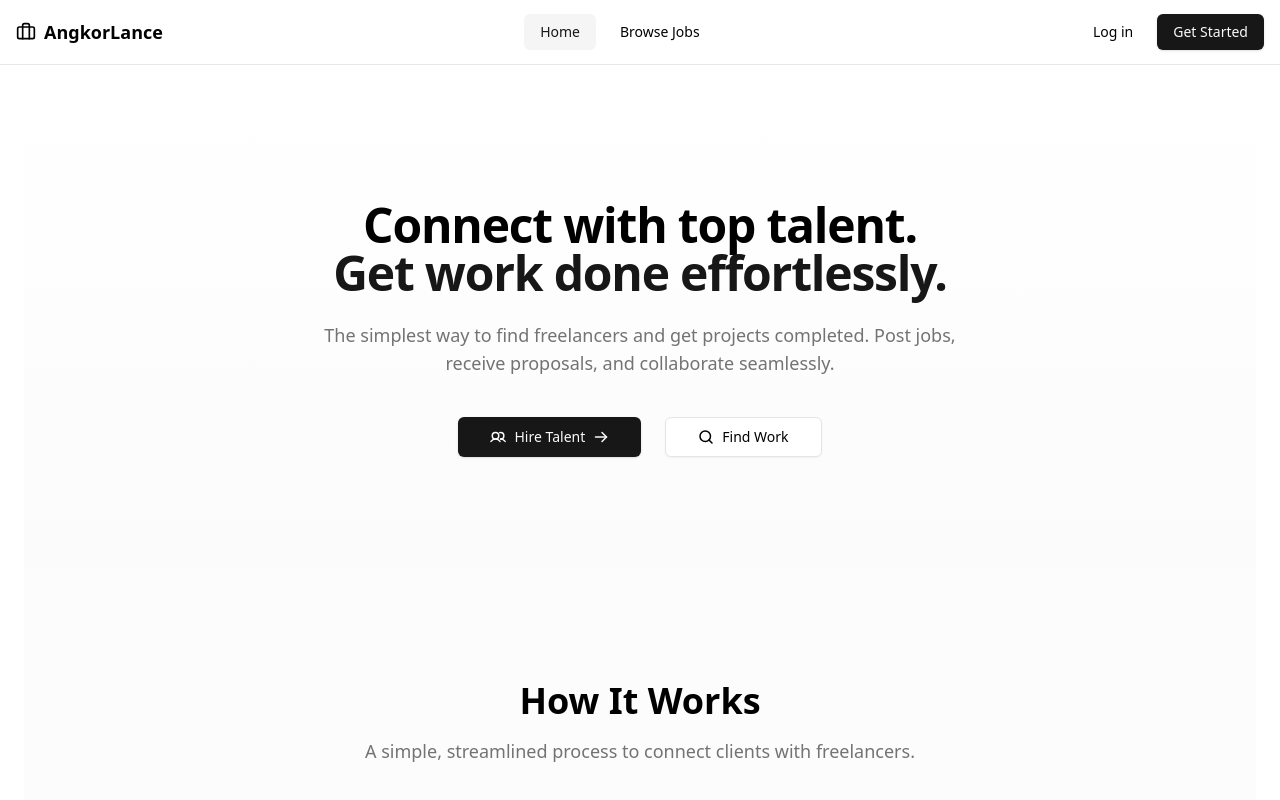
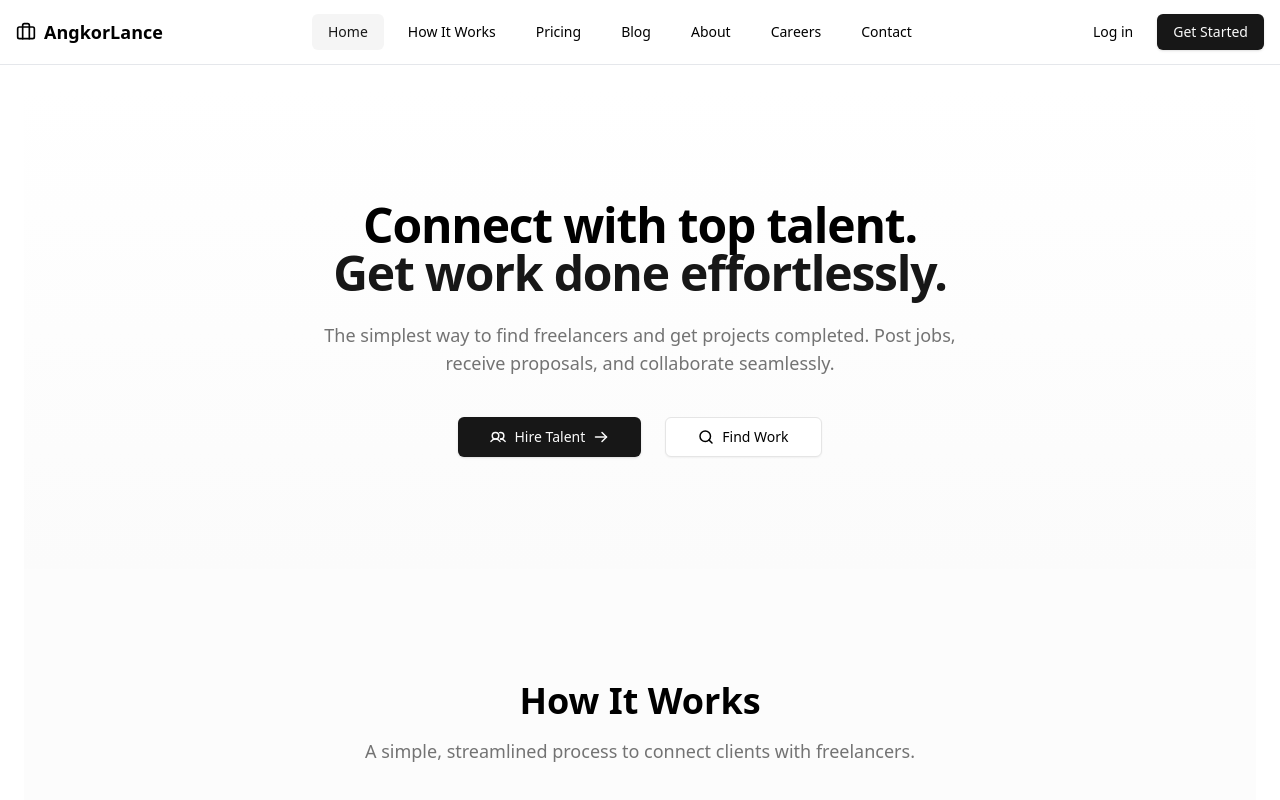
Before and after one commit to Panhavoan-Kymeas/AngkorLance, a React app in the folder frontend/: page / in a window 1280 px wide. Shown: the top 800 px of the page. Built offline with nearby package versions, Linux system fonts and the light colour scheme; the HTML template or start-up script is replaced by a standard one.

Commit message:
fix navbar rendered role (client | freelancer)

```diff
--- a/frontend/src/components/Footer/Footer.tsx
+++ b/frontend/src/components/Footer/Footer.tsx
@@ -1,13 +1,15 @@
+import { useState } from "react"
+import type { ChangeEvent } from "react"
 import { Briefcase } from "lucide-react"
 import { Button } from "@/components/ui/button"
 import { Input } from "@/components/ui/input"
 import { Separator } from "@/components/ui/separator"
-import { useState } from "react"
-import type { ChangeEvent } from "react"
 import { Link } from "react-router-dom"
+import { useAuth } from "@/contexts/useAuth";
 
 export default function Footer() {
   const [email, setEmail] = useState<string>("")
+  const { user } = useAuth()
 
   // Handle input changes
   const handleInputChange = (e: ChangeEvent<HTMLInputElement>): void => {
@@ -20,16 +22,35 @@ export default function Footer() {
       alert("Please enter your email")
       return
     }
-    // Replace with your subscription API call
     alert(`Subscribed with ${email}`)
     setEmail("")
+  }
+
+  /** Determine product links based on role */
+  let productLinks = [
+    { label: "Browse Jobs", path: "/jobs" },
+    { label: "Post a Job", path: "/post-job" },
+    { label: "Pricing", path: "/pricing" },
+    { label: "How it Works", path: "/how-it-works" },
+  ]
+
+  if (user?.role === "FREELANCER") {
+    productLinks = [
+      { label: "Browse Jobs", path: "/freelancer/browse-jobs" },
+      { label: "My Proposals", path: "/freelancer/proposals" },
+    ]
+  } else if (user?.role === "CLIENT") {
+    productLinks = [
+      { label: "Post a Job", path: "/client/jobs/create" },
+      { label: "My Jobs", path: "/client/jobs" },
+    ]
   }
 
   return (
     <footer className="border-t bg-background">
       <div className="mx-auto px-4 py-12 w-full max-w-7xl">
 
-        {/* Top Section: Grid */}
+        {/* Top Section */}
         <div className="grid grid-cols-1 gap-10 md:grid-cols-4">
 
           {/* Brand */}
@@ -50,30 +71,17 @@ export default function Footer() {
               Product
             </h4>
             <div className="flex flex-col gap-2 text-sm text-muted-foreground">
-              <Link to="/jobs">
-                <Button variant="link" className="p-0 h-auto justify-start">
-                  Browse Jobs
-                </Button>
-              </Link>
-              <Link to="/post-job">
-                <Button variant="link" className="p-0 h-auto justify-start">
-                  Post a Job
-                </Button>
-              </Link>
-              <Link to="/pricing">
-                <Button variant="link" className="p-0 h-auto justify-start">
-                  Pricing
-                </Button>
-              </Link>
-              <Link to="/how-it-works">
-                <Button variant="link" className="p-0 h-auto justify-start">
-                  How it Works
-                </Button>
-              </Link>
+              {productLinks.map((link) => (
+                <Link key={link.path} to={link.path}>
+                  <Button variant="link" className="p-0 h-auto justify-start">
+                    {link.label}
+                  </Button>
+                </Link>
+              ))}
             </div>
           </div>
 
-          {/* Company Links */}
+          {/* Company Links (same for all roles) */}
           <div className="space-y-4">
             <h4 className="text-sm font-semibold uppercase tracking-wider">
               Company
@@ -119,13 +127,14 @@ export default function Footer() {
               <Button onClick={handleSubscribe}>Subscribe</Button>
             </div>
           </div>
+
         </div>
 
         <Separator className="my-8" />
 
         {/* Bottom Section */}
         <div className="flex flex-col items-center justify-between gap-4 text-sm text-muted-foreground md:flex-row">
-          <p>© {new Date().getFullYear()} FreelanceHub. All rights reserved.</p>
+          <p>© {new Date().getFullYear()} Angkorlance. All rights reserved.</p>
           <div className="flex gap-4">
             <Link to="/terms">
               <Button variant="link" className="p-0 h-auto">Terms</Button>
--- a/frontend/src/layouts/PublicLayout.tsx
+++ b/frontend/src/layouts/PublicLayout.tsx
@@ -1,37 +1,51 @@
 import React from "react";
 import Navbar from "@/components/Navbar/Navbar";
 import Footer from "@/components/Footer/Footer";
-import { Outlet } from "react-router-dom";
+import { Outlet, useNavigate, useLocation } from "react-router-dom";
 import { useAuth } from "@/contexts/useAuth";
+import { publicPages, freelancerPages, clientPages } from "@/types/navigation";
 import type { NavItem, Page } from "@/types/navigation";
 
-interface PublicLayoutProps {
-  pages: NavItem[];
-}
+const PublicLayout: React.FC = () => {
+  const { user, logout } = useAuth();
+  const navigate = useNavigate();
+  const location = useLocation();
 
-const PublicLayout: React.FC<PublicLayoutProps> = ({ pages }) => {
-  const { user, logout } = useAuth();
+  /** Decide which pages navbar should show */
+  let pages: NavItem[] = publicPages;
 
-  // Filter center tabs (hide login/signup in center tabs)
-  const centerTabs = pages.filter((p) => p.key !== "login" && p.key !== "signup");
+  if (user?.role === "FREELANCER") pages = freelancerPages;
+  else if (user?.role === "CLIENT") pages = clientPages;
+
+  /** Filter center tabs for navbar: hide login/signup and Dashboard/Profile */
+  const centerTabs = pages.filter(
+    (p) => !["login", "signup", "dashboard", "profile"].includes(p.key)
+  );
+
+  /** Determine active page from current URL */
+  const initialActivePage: Page =
+    pages.find((p) => p.path === location.pathname)?.key ?? "home";
+
+  const [activePage, setActivePage] = React.useState<Page>(initialActivePage);
 
   const handleNavigate = (page: Page) => {
+    setActivePage(page);
     const navItem = pages.find((p) => p.key === page);
-    if (navItem) window.location.href = navItem.path; // simple navigation fallback
+    if (navItem) navigate(navItem.path);
   };
 
   return (
     <div className="min-h-screen flex flex-col">
-      {/* Navbar with filtered pages and auth */}
+      {/* Navbar with role-aware pages, avatar still visible */}
       <Navbar
         pages={centerTabs}
-        active="home"
+        active={activePage}
         onNavigate={handleNavigate}
-        user={user ?? undefined}
+        user={user ?? undefined} // show avatar if logged in
         onLogout={logout}
       />
 
-      {/* Page content */}
+      {/* Render page content */}
       <main className="flex-1 p-6">
         <Outlet />
       </main>
--- a/frontend/src/pages/freelancer/ProfilePage.tsx
+++ b/frontend/src/pages/freelancer/ProfilePage.tsx
@@ -1,5 +1,5 @@
 import React, { useState } from "react";
-import { Avatar } from "@/components/ui/avatar";
+import { Avatar, AvatarImage, AvatarFallback } from "@/components/ui/avatar";
 import { Button } from "@/components/ui/button";
 import { Tabs, TabsContent, TabsList, TabsTrigger } from "@/components/ui/tabs";
 import { Input } from "@/components/ui/input";
@@ -42,7 +42,10 @@ const ProfilePage: React.FC<ProfilePageProps> = ({ user }) => {
     <div className="max-w-4xl mx-auto bg-white p-6 rounded-lg shadow-md space-y-6">
       {/* Header */}
       <div className="flex items-center gap-4">
-        <Avatar className="w-24 h-24" src={user.avatarUrl} />
+        <Avatar className="w-24 h-24">
+          <AvatarImage src={user.avatarUrl} />
+          <AvatarFallback>{user.name[0]}</AvatarFallback>
+        </Avatar>
         <div className="flex-1">
           <h1 className="text-2xl font-bold">{user.name}</h1>
           <p className="text-gray-500">{user.role}</p>
--- a/frontend/src/routes/PublicRoutes.tsx
+++ b/frontend/src/routes/PublicRoutes.tsx
@@ -9,15 +9,23 @@ import PricingPage from "@/pages/public/PricingPage";
 import CareerPage from "@/pages/public/CareerPage";
 import ContactPage from "@/pages/public/ContactPage";
 import HowItWorksPage from "@/pages/public/HowItWorksPage";
-import { publicPages } from "@/types/navigation";
 
-const companyName = "Angkorlance";
+import { publicPages, freelancerPages, clientPages } from "@/types/navigation";
+import { useAuth } from "@/contexts/useAuth";
+
+const companyName = "AngkorLance";
 
 const PublicRoutes: React.FC = () => {
+  const { user } = useAuth();
+
+  /** Decide which pages navbar should show */
+  let pagesToShow = publicPages;
+  if (user?.role === "FREELANCER") pagesToShow = freelancerPages;
+  if (user?.role === "CLIENT") pagesToShow = clientPages;
+
   return (
     <Routes>
-      {/* Wrap all public pages with PublicLayout */}
-      <Route element={<PublicLayout pages={publicPages} />}>
+      <Route element={<PublicLayout pages={pagesToShow} />}>
         <Route path="/" element={<LandingPage />} />
         <Route path="/about" element={<About companyName={companyName} />} />
         <Route path="/blog" element={<BlogPage />} />
--- a/frontend/src/types/navigation.ts
+++ b/frontend/src/types/navigation.ts
@@ -1,17 +1,28 @@
 export type Page =
+  // Public
   | "home"
-  | "jobs"
+  | "about"
+  | "blog"
+  | "pricing"
+  | "careers"
+  | "contact"
+  | "how-it-works"
+
+  // Auth
+  | "login"
+  | "signup"
+
+  // Freelancer
+  | "dashboard"
+  | "browse-jobs"
+  | "my-proposals"
+  | "profile"
+
+  // Client
   | "post-job"
   | "my-jobs"
   | "job-detail"
-  | "edit_job"
-  | "proposals"
-  | "login"
-  | "signup"
-  | "dashboard"
-  | "browse-jobs"
-  | "my-proposals"
-  | "profile";
+  | "edit_job";
 
 export interface NavItem {
   key: Page;
@@ -19,29 +30,47 @@ export interface NavItem {
   path: string;
 }
 
-// Public pages
+//
+// 🌐 PUBLIC PAGES
+//
 export const publicPages: NavItem[] = [
   { key: "home", label: "Home", path: "/" },
-  { key: "jobs", label: "Browse Jobs", path: "/freelancer/jobs" },
+  { key: "how-it-works", label: "How It Works", path: "/how-it-works" },
+  { key: "pricing", label: "Pricing", path: "/pricing" },
+  { key: "blog", label: "Blog", path: "/blog" },
+  { key: "about", label: "About", path: "/about" },
+  { key: "careers", label: "Careers", path: "/careers" },
+  { key: "contact", label: "Contact", path: "/contact" },
+
+  // Auth
   { key: "login", label: "Log in", path: "/auth/login" },
   { key: "signup", label: "Sign Up", path: "/auth/register" },
 ];
 
-// Freelancer pages
+//
+// 👨‍💻 FREELANCER PAGES
+//
 export const freelancerPages: NavItem[] = [
-  { key: "home", label: "Home", path: "/freelancer" },
   { key: "dashboard", label: "Dashboard", path: "/freelancer/dashboard" },
   { key: "browse-jobs", label: "Browse Jobs", path: "/freelancer/browse-jobs" },
   { key: "my-proposals", label: "My Proposals", path: "/freelancer/proposals" },
   { key: "profile", label: "Profile", path: "/freelancer/profile" },
 ];
 
-// Client pages
+//
+// 🧑‍💼 CLIENT PAGES
+//
 export const clientPages: NavItem[] = [
   { key: "dashboard", label: "Dashboard", path: "/client/dashboard" },
   { key: "post-job", label: "Post Job", path: "/client/jobs/create" },
   { key: "my-jobs", label: "My Jobs", path: "/client/jobs" },
-  { key: "job-detail", label: "Job Detail", path: "/client/jobs/:id" },
-  { key: "edit_job", label: "Edit Job", path: "/client/jobs/:id/edit"},
   { key: "profile", label: "Profile", path: "/client/profile" },
 ];
+
+//
+// 📄 INTERNAL ROUTES (not shown in navbar)
+//
+export const hiddenRoutes: NavItem[] = [
+  { key: "job-detail", label: "Job Detail", path: "/client/jobs/:id" },
+  { key: "edit_job", label: "Edit Job", path: "/client/jobs/:id/edit" },
+];
```
Also changed, not shown: frontend/src/components/Navbar/Navbar.tsx (+28 -4 lines).
